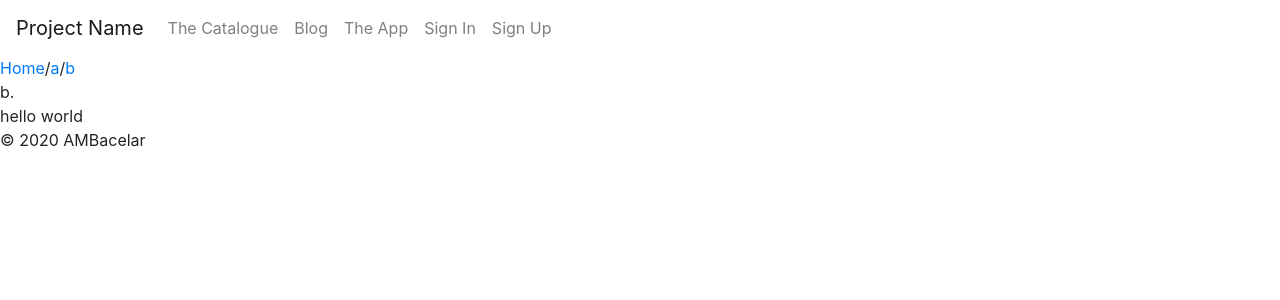
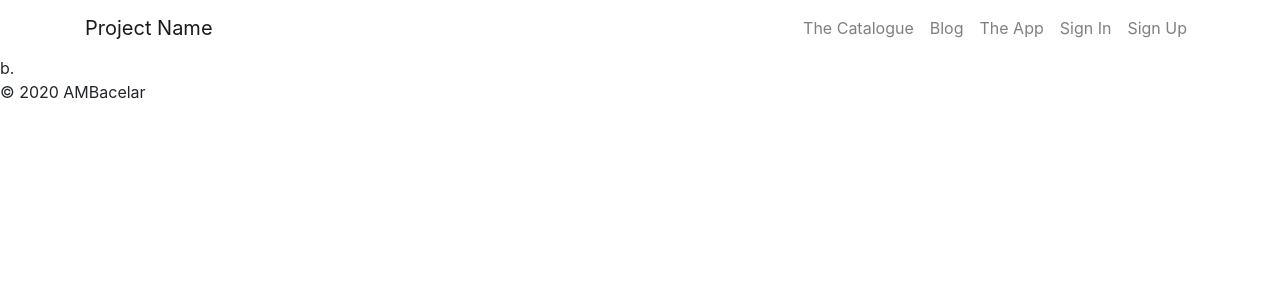
Before and after one commit to AMBacelar/greenwood-front-end, a Next.js app: page /b in a window 1280 px wide. Shown: the top 300 px of the page. Built offline with nearby package versions, Linux system fonts and the light colour scheme.

Commit message:
Layout component set up

```diff
--- a/components/layout/layout.scss
+++ b/components/layout/layout.scss
@@ -1,3 +1,3 @@
-.meta-tags {
-  color: red;
+.nav-right {
+  float: right;
 }
--- a/components/layout/layout.tsx
+++ b/components/layout/layout.tsx
@@ -3,6 +3,7 @@ import Link from "next/link";
 import Head from "next/head";
 import Navbar from "react-bootstrap/Navbar";
 import Nav from "react-bootstrap/Nav";
+import Container from "react-bootstrap/Container";
 
 import styles from "./layout.scss";
 
@@ -30,42 +31,44 @@ const Layout: React.SFC<LayoutProps> = ({
       />
     </Head>
     <header>
-      <Navbar sticky="top">
+      <Navbar expand="lg" sticky="top">
+        <Container>
+          <Link passHref href="/">
             <Navbar.Brand as={"a"} header>
               Project Name
             </Navbar.Brand>
-        <Nav className="justify-content-end">
+          </Link>
+          <Nav className={styles["nav-right"]}>
             <Nav.Item>
-            <Nav.Link as="a">The Catalogue</Nav.Link>
+              <Link passHref href="/">
+                <Nav.Link>The Catalogue</Nav.Link>
+              </Link>
             </Nav.Item>
             <Nav.Item>
-            <Nav.Link as="a">Blog</Nav.Link>
+              <Link passHref href="/a">
+                <Nav.Link>Blog</Nav.Link>
+              </Link>
             </Nav.Item>
             <Nav.Item>
-            <Nav.Link as="a">The App</Nav.Link>
+              <Link passHref href="/b">
+                <Nav.Link>The App</Nav.Link>
+              </Link>
             </Nav.Item>
             <Nav.Item>
-            <Nav.Link as="a">Sign In</Nav.Link>
+              <Link passHref href="/">
+                <Nav.Link>Sign In</Nav.Link>
+              </Link>
             </Nav.Item>
             <Nav.Item>
-            <Nav.Link as="a">Sign Up</Nav.Link>
+              <Link passHref href="/">
+                <Nav.Link>Sign Up</Nav.Link>
+              </Link>
             </Nav.Item>
           </Nav>
+        </Container>
       </Navbar>
-      <Link href="/">
-        <a>Home</a>
-      </Link>
-      <span>/</span>
-      <Link href="/a">
-        <a>a</a>
-      </Link>
-      <span>/</span>
-      <Link href="/b">
-        <a>b</a>
-      </Link>
     </header>
     {children}
-    <div className={styles["meta-tags"]}>hello world</div>
     <footer>&copy; 2020 AMBacelar</footer>
   </div>
 );
```
Lines whose indentation alone changed are shown as unchanged.
